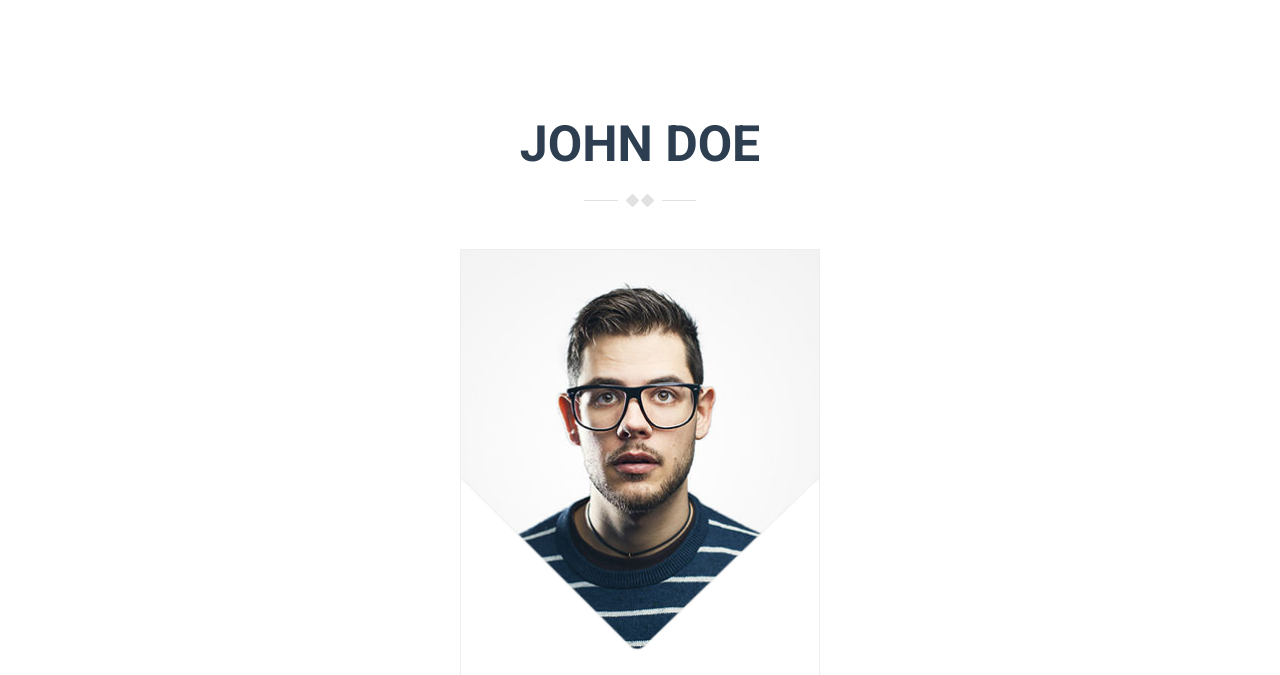
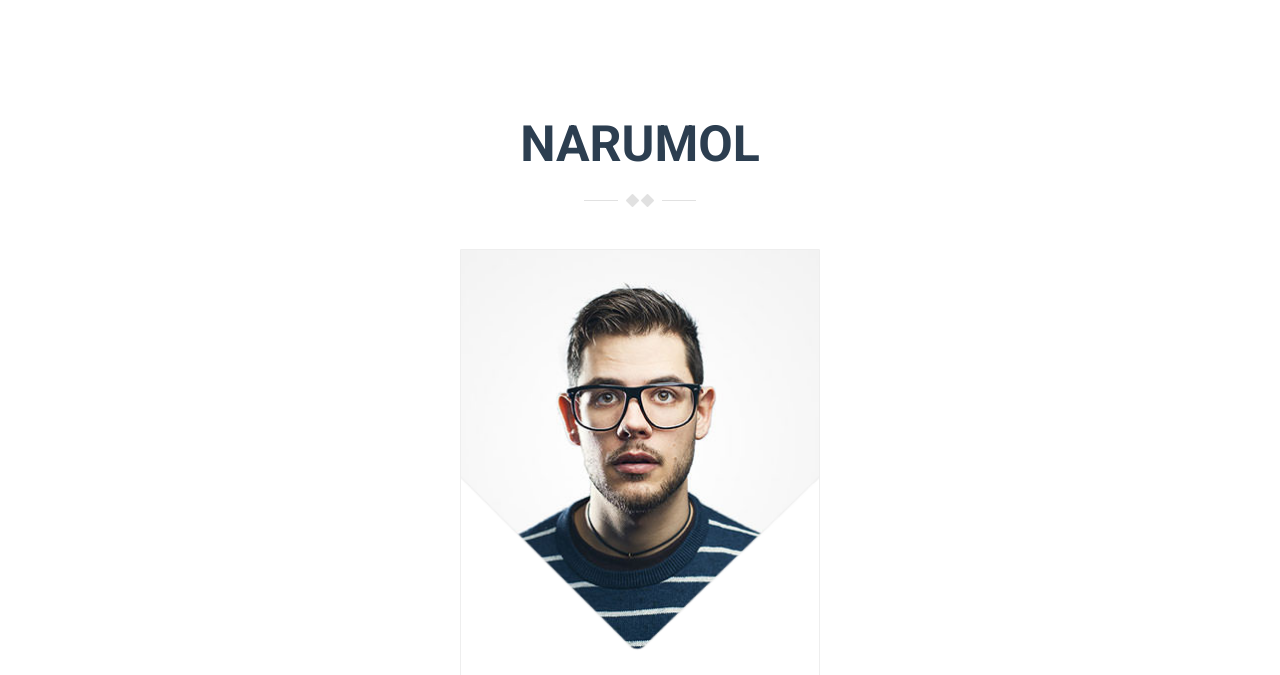
Before and after one commit to Stilllbeaum/DII_M4_01, a plain HTML site: page 01_git_basic/index.html in a window 1280 px wide. Shown: the part 63-738 px from the top of the page. Drawn offline with Linux system fonts and the light colour scheme; some packages are replaced by stand-ins of ours; a script that the page names is missing.

Commit message:
Rename
name

```diff
--- a/01_git_basic/index.html
+++ b/01_git_basic/index.html
@@ -72,7 +72,7 @@
     <!-- About Section -->
     <section id="about" class="about-section section-padding">
       <div class="container">
-        <h2 class="section-title wow fadeInUp">John Doe</h2>
+        <h2 class="section-title wow fadeInUp">NARUMOL</h2>
 
         <div class="row">
 
```
